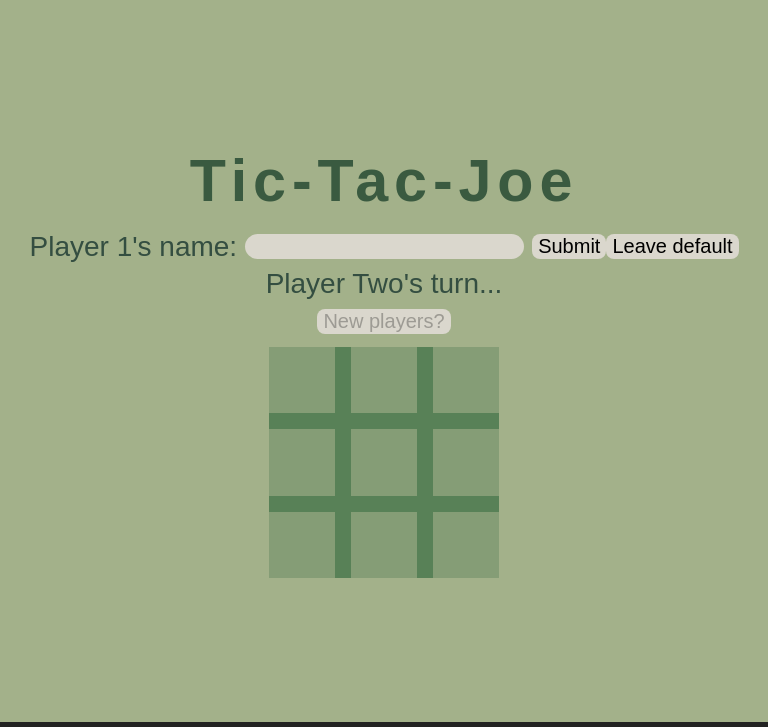
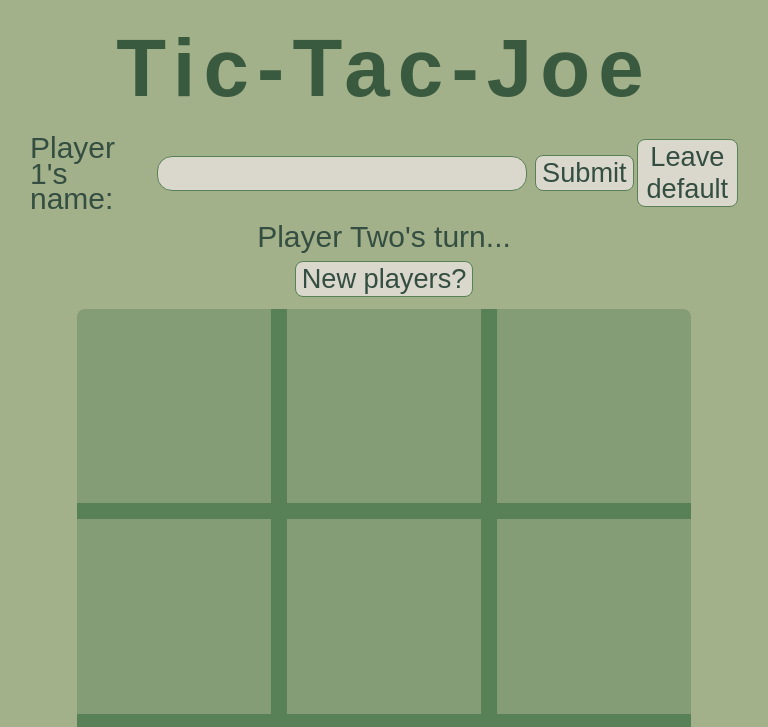
Before and after one commit to cpxx9/odin-tictactoe, a plain HTML site: page index.html in a window 768 px wide. Both pictures are taken after a click on the button "New players?". Shown: the top 727 px of the page. Drawn offline with Linux system fonts and the light colour scheme; a web font is replaced by a local one.

Commit message:
finished site styling

```diff
--- a/CSS/styles.css
+++ b/CSS/styles.css
@@ -1,5 +1,5 @@
 :root {
-  --board-size: calc(30vw);
+  --board-size: 30vw;
   --mark-size: 110px;
 
   /* Color Palette */
@@ -63,6 +63,7 @@ color: var(--emp-color);
   height: var(--board-size);
   gap: 16px;
   background-color: var(--highlight-color);
+  border-radius: 8px;
 }
 
 .cell {
@@ -89,22 +90,33 @@ color: var(--emp-color);
   margin-right: 8px;
 }
 
-.creation-input {
+.creation-input,
+.creation-input:active {
   font-size: 20px;
   border-radius: 15px;
   padding-left: 12px;
   background-color: var(--btn-color);
-  border: none;
+  border: 1px solid var(--highlight-color);
+  outline: none;
 }
 
 .creation-button,
 .reset-btns {
   font-size: 20px;
   border-radius: 8px;
-  border: none;
+  border: 1px solid var(--highlight-color);
   background-color: var(--btn-color);
+  color: var(--main-color);
 }
 
+.reset {
+  display: flex;
+  gap: 6px;
+}
+
+.submit-btn {
+  margin-right: 3px;
+}
 
 .x-cell::before,
 .x-cell::after {
@@ -156,13 +168,55 @@ color: var(--emp-color);
 
 @media screen and (max-width:559px) {
 	:root {
-    --board-size: calc(80vw);
+    --board-size: 80vw;
     --mark-size: 85px;
   }
 
   .cell {
     border: 0px;
   }
+
+  .player-creation {
+    flex-direction: column;
+    gap: 6px;
+  }
+
+  .creation-label {
+    font-size: 1.3rem;
+  }
+
+  .creation-input {
+    width: 40vw;
+  }
+}
+
+@media screen and (min-width:560px) and (max-width: 1040px) {
+  :root {
+    --board-size: 80vw;
+  }
+
+  h1 {
+    font-size: 5.1rem;
+  }
+
+  .turn,
+  .player-creation {
+    font-size: 30px;
+  }
+
+  .creation-button,
+  .reset-btns {
+    font-size: 1.7rem;
+  }
+
+  .player-creation {
+    margin: 0px 30px;
+  }
+
+  .creation-input {
+    font-size: 27px;
+  }
+
 }
 
 /*FOOTER
```
